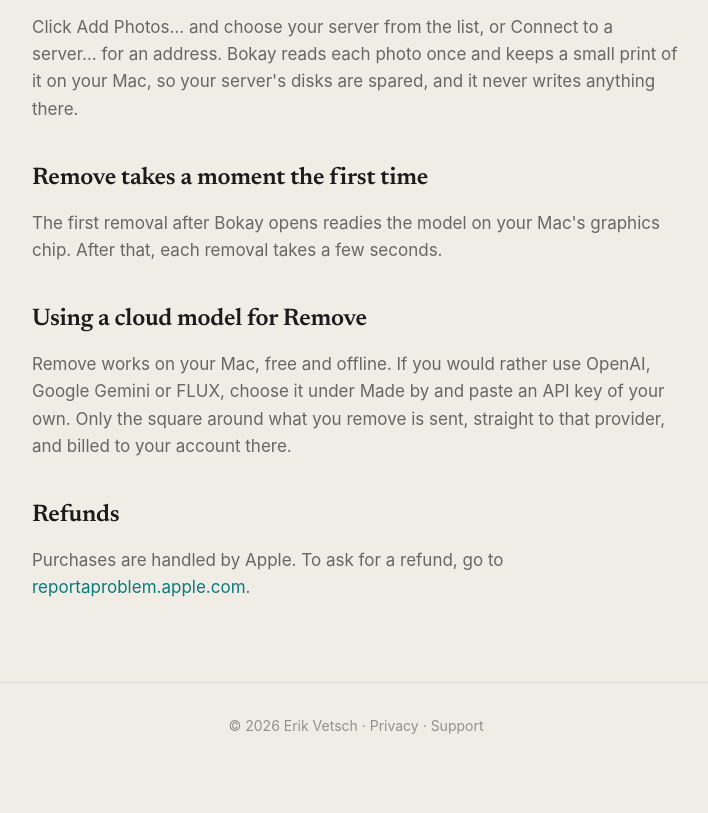
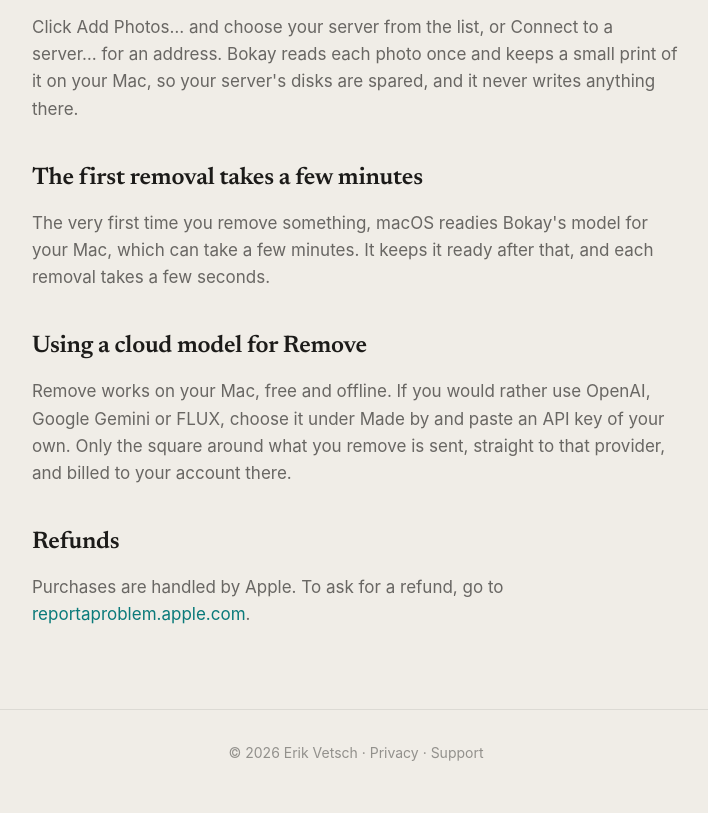
Before and after one commit to mfrports/bokay-web, a plain HTML site: page support.html in a window 1280 px wide. Shown: the part 1002-1815 px from the top of the page, without its empty margins (284-992 px from the left). Before the commit the page ends 1788 px from the top, so only its background shows below. Drawn offline with Linux system fonts and the light colour scheme.

Commit message:
Support: the first removal takes a few minutes
Co-Authored-By: Claude Opus 5.5 <noreply@anthropic.com>

```diff
--- a/support.html
+++ b/support.html
@@ -29,8 +29,8 @@
   <h2>Photos on a NAS</h2>
   <p>Click Add Photos… and choose your server from the list, or Connect to a server… for an address. Bokay reads each photo once and keeps a small print of it on your Mac, so your server's disks are spared, and it never writes anything there.</p>
 
-  <h2>Remove takes a moment the first time</h2>
-  <p>The first removal after Bokay opens readies the model on your Mac's graphics chip. After that, each removal takes a few seconds.</p>
+  <h2>The first removal takes a few minutes</h2>
+  <p>The very first time you remove something, macOS readies Bokay's model for your Mac, which can take a few minutes. It keeps it ready after that, and each removal takes a few seconds.</p>
 
   <h2>Using a cloud model for Remove</h2>
   <p>Remove works on your Mac, free and offline. If you would rather use OpenAI, Google Gemini or FLUX, choose it under Made by and paste an API key of your own. Only the square around what you remove is sent, straight to that provider, and billed to your account there.</p>
```
